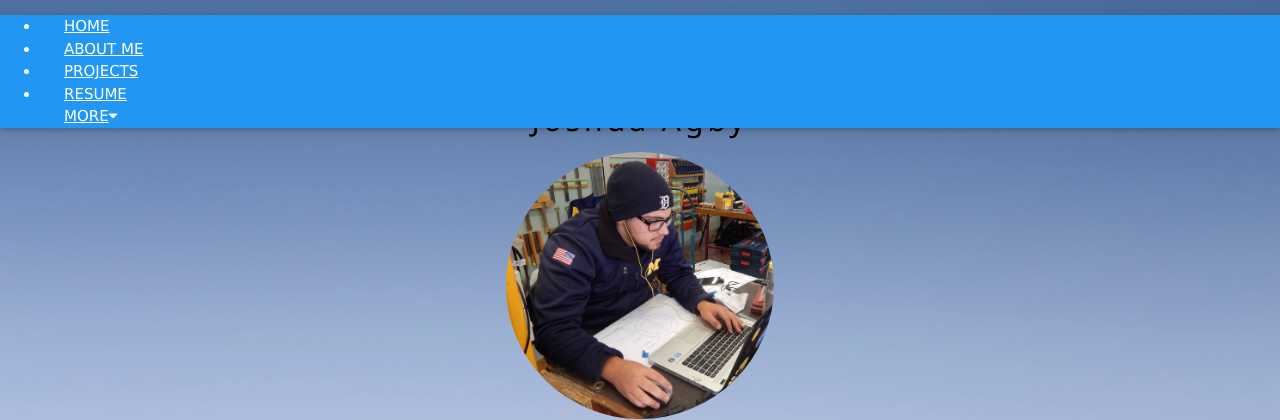
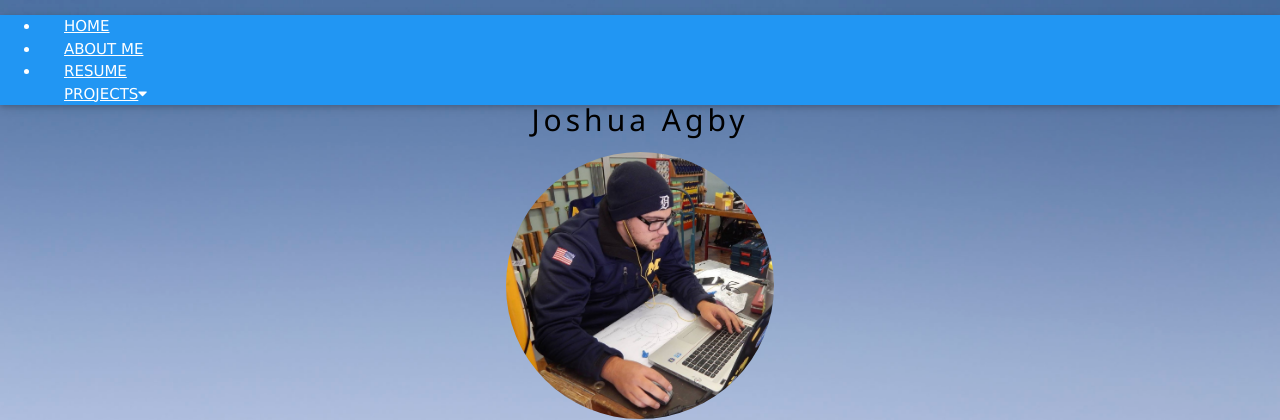
Before and after one commit to joshagby/personal_site, a Flask app: page / in a window 1280 px wide. Shown: the top 420 px of the page. Run offline with Flask 2, Linux system fonts and the light colour scheme.

Commit message:
Updated 'last updated' text for base

```diff
--- a/templates/base.html
+++ b/templates/base.html
@@ -14,14 +14,13 @@
       <li class="w3-hide-medium w3-hide-large w3-opennav w3-right">
         <a class="w3-padding-large" href="javascript:void(0)" onclick="myFunction()" title="Toggle Navigation Menu"><i class="fa fa-bars"></i></a>
       </li>
-      <li><a href="#" class="w3-hover-none w3-hover-text-grey w3-padding-large">HOME</a></li>
+      <li><a href="{{ url_for('main.main_route') }}" class="w3-hover-none w3-hover-text-grey w3-padding-large">HOME</a></li>
       <li class="w3-hide-small"><a href="http://www.joshagby.com" class="w3-padding-large">ABOUT ME</a></li>
-      <li class="w3-hide-small"><a href="joshagby.com" class="w3-padding-large">PROJECTS</a></li>
-      <li class="w3-hide-small"><a href="joshagby.com" class="w3-padding-large">RESUME</a></li>
+      <li class="w3-hide-small"><a href="#" class="w3-padding-large">RESUME</a></li>
       <li class="w3-hide-small w3-dropdown-hover">
-        <a href="javascript:void(0)" class="w3-hover-none w3-padding-large" title="More">MORE<i class="fa fa-caret-down"></i></a>
+        <a href="javascript:void(0)" class="w3-hover-none w3-padding-large" title="More">PROJECTS<i class="fa fa-caret-down"></i></a>
         <div class="w3-dropdown-content w3-white w3-card-4">
-          <a href="#">Extras</a>
+          <a href="{{ url_for('dice.dice_route') }}">Dice Game</a>
         </div>
       </li>
       </ul>
@@ -41,7 +40,7 @@
         <a href="https://www.facebook.com/josh.agby" target="_blank"><i class="fa fa-facebook-official w3-hover-text-indigo w3-xxlarge"></i></a>
         <a href="https://github.com/joshagby" target="_blank"><i class="fa fa-github w3-hover-text-indigo w3-xxlarge"></i></a>
         <a href="https://www.linkedin.com/in/joshua-agby-886550b2" target="_blank"><i class="fa fa-linkedin w3-hover-text-indigo w3-xxlarge"></i></a>
-        <br><br><i class="w3-large">Last Updated: December 17, 2016</i>
+        <br><br><i class="w3-large">Last Updated: January 4, 2017</i>
     </footer>
 
 
```
